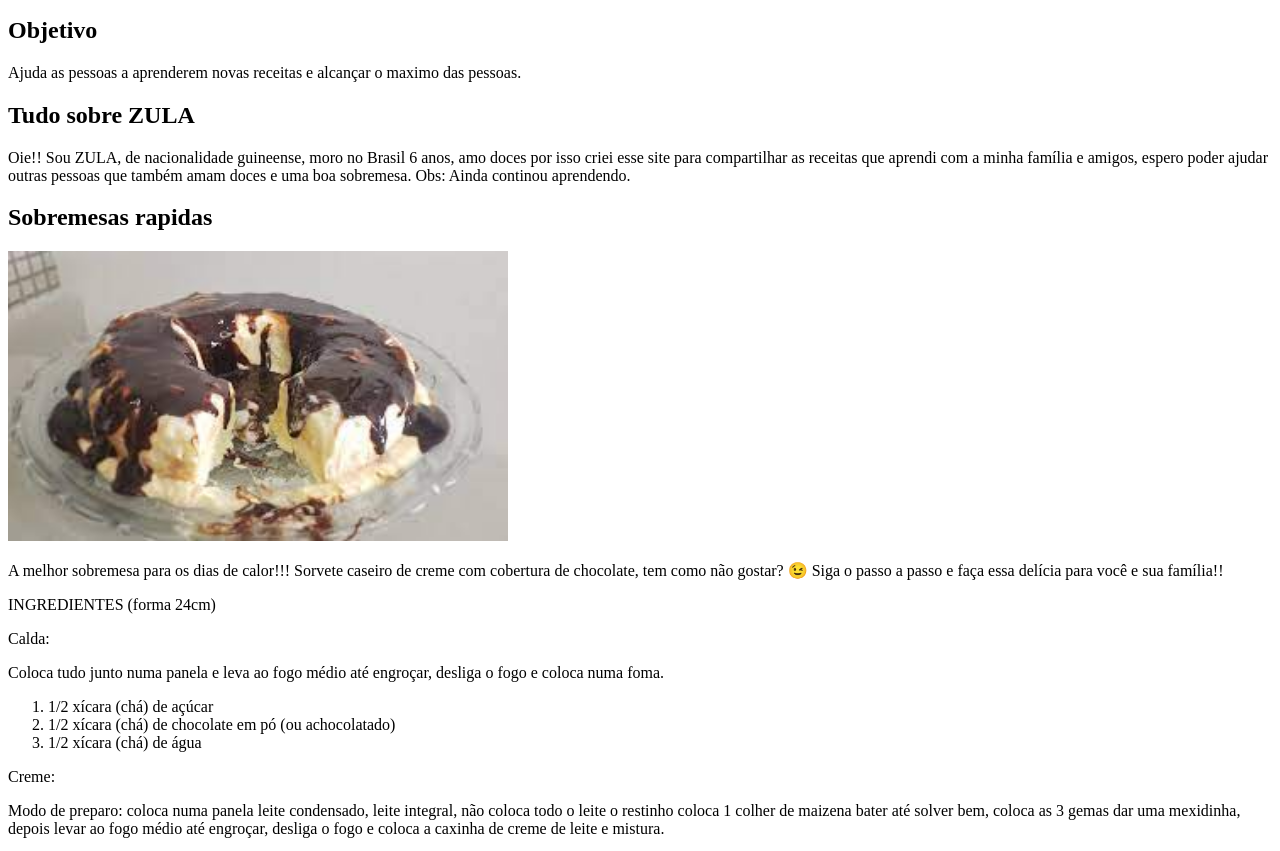
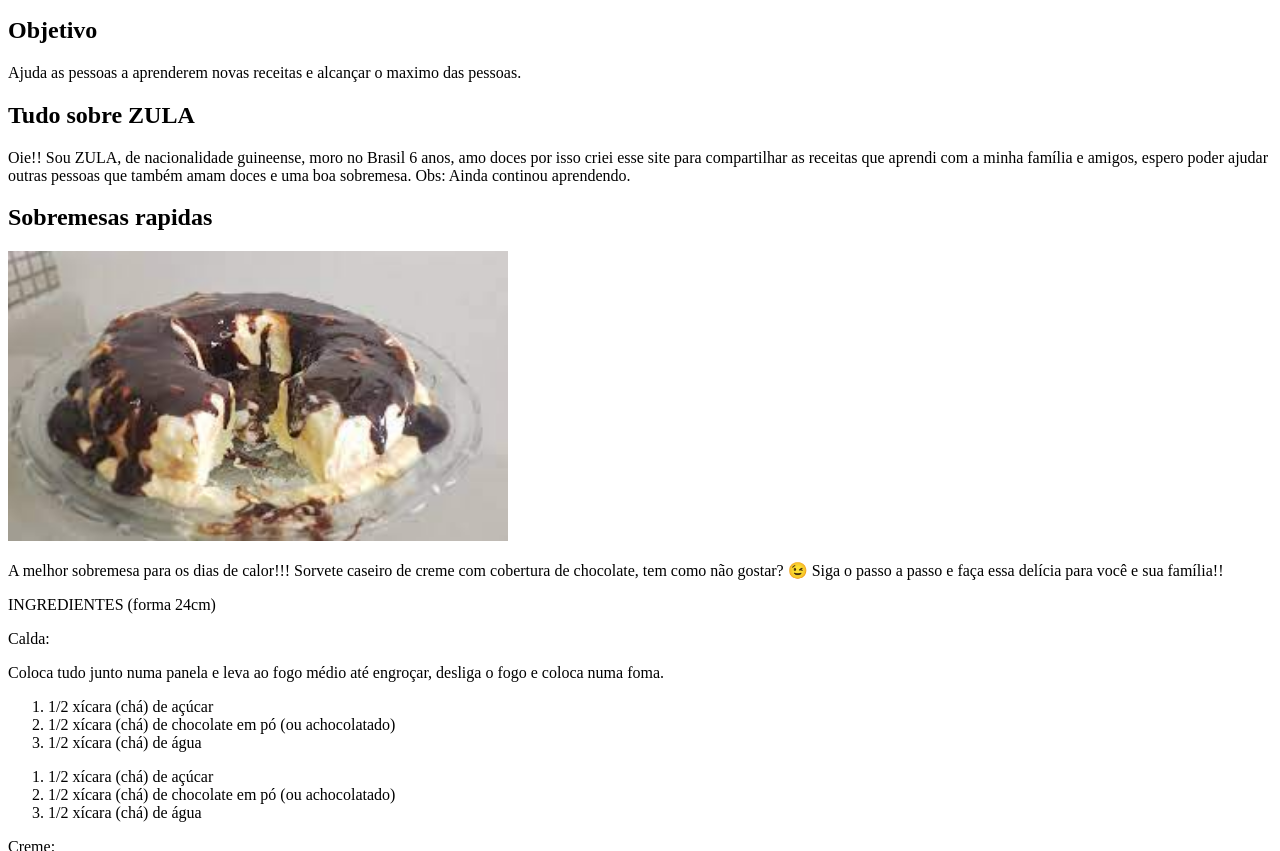
Before and after one commit to Zulaicasarr/Projeto_html, a plain HTML site: page index.html in a window 1280 px wide. Shown: the part 104-955 px from the top of the page. Drawn offline with Linux system fonts and the light colour scheme.

Commit message:
seguindo commit

```diff
--- a/index.html
+++ b/index.html
@@ -51,6 +51,13 @@ Calda:
    <li>1/2 xícara (chá) de água</li>
 </ol>
 
+<ol>
+   <li>1/2 xícara (chá) de açúcar</li>
+   <li>1/2 xícara (chá) de chocolate em pó (ou achocolatado)</li>
+   <li>1/2 xícara (chá) de água</li>
+</ol>
+
+
 <p>
    Creme:
 </p>
```
